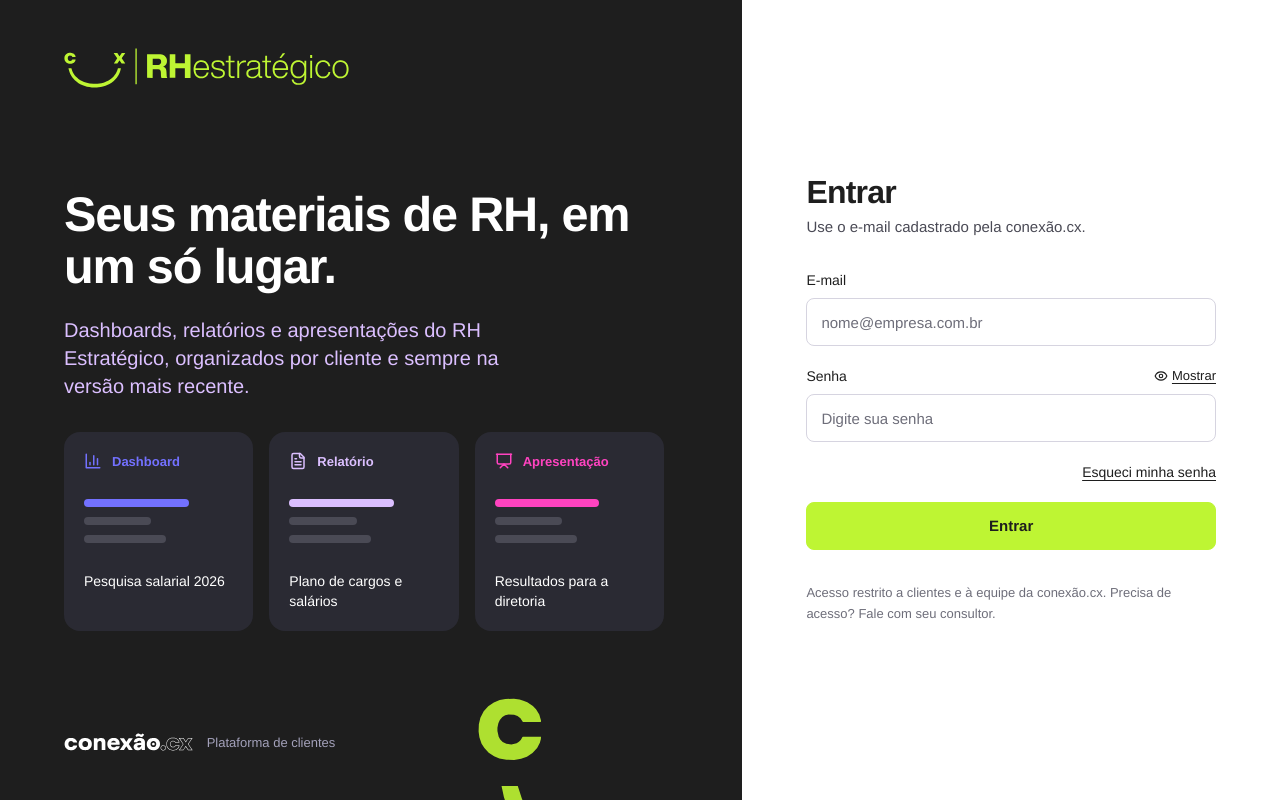
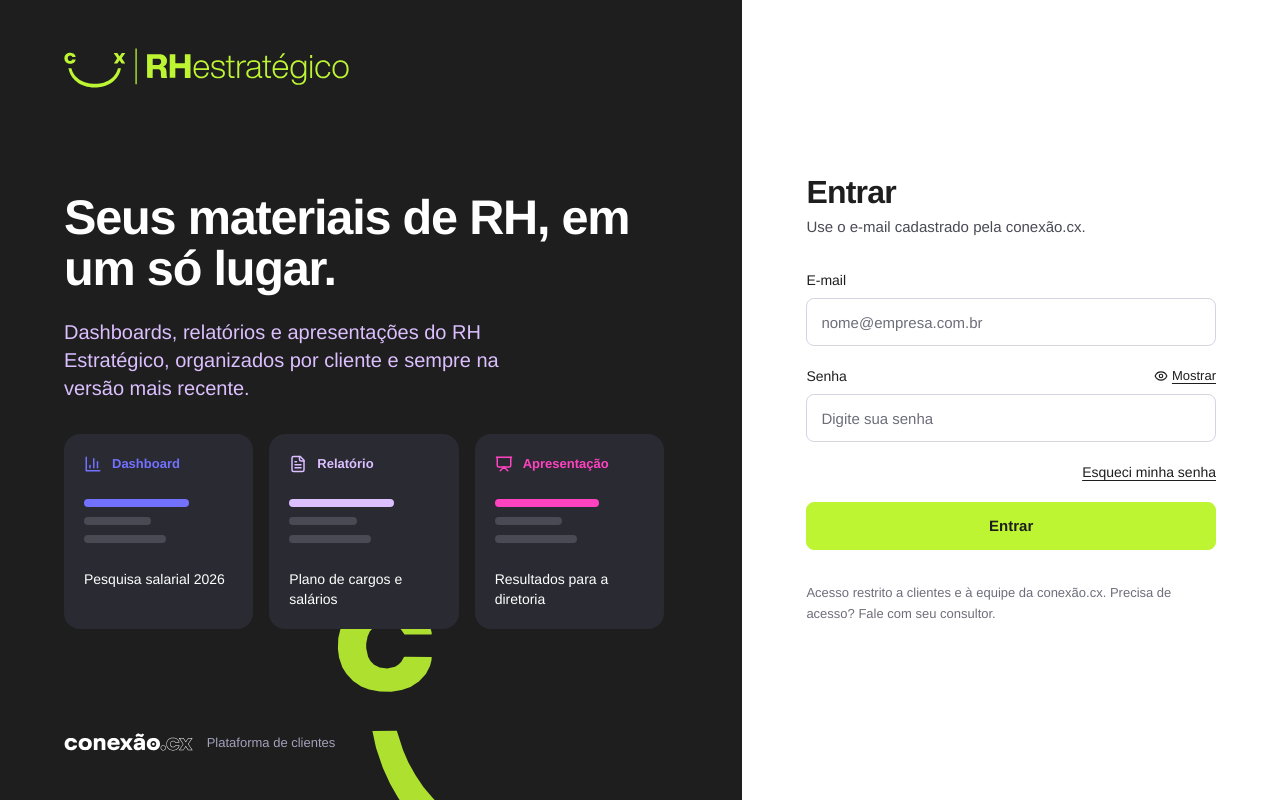
Before and after one commit to conexaocxcomercial-web/pesquisa-salarial, a React (Vite) app: page /entrar in a window 1280 px wide. Built offline with nearby package versions, Linux system fonts and the light colour scheme; no server answers.

Commit message:
Update Login.jsx

```diff
--- a/src/paginas/Login.jsx
+++ b/src/paginas/Login.jsx
@@ -13,7 +13,7 @@ const MENSAGENS = {
 
 function Cartao({ cor, Icone, tipo, titulo }) {
   return (
-    <div className="flex-1 min-w-0 rounded-2xl p-5 flex flex-col gap-7" style={{ background: "#2A2A33" }}>
+    <div className="login-cartao flex-1 min-w-0 rounded-2xl flex flex-col" style={{ background: "#2A2A33" }}>
       <div className="flex items-center gap-2.5 text-[13px] font-semibold" style={{ color: cor }}><Icone size={18} aria-hidden="true" />{tipo}</div>
       <div className="flex flex-col gap-2.5">
         <div className="h-2 w-[70%] rounded" style={{ background: cor }} />
@@ -62,7 +62,7 @@ export default function Login() {
         <Logo logo={LOGOS.rh} altura={28} cor="var(--lima)" rotulo="RH Estratégico" className="relative z-10 lg:hidden" />
         <Logo logo={LOGOS.rh} altura={40} cor="var(--lima)" rotulo="RH Estratégico" className="relative z-10 hidden lg:inline-block" />
         <Logo logo={LOGOS.simbolo} altura={260} cor="var(--lima)" rotulo="" className="!absolute -right-24 -bottom-16 opacity-90 lg:hidden" />
-        <Logo logo={LOGOS.simbolo} altura={200} cor="var(--lima)" rotulo="" className="!absolute hidden lg:inline-block -right-20 -bottom-24 opacity-90" />
+        <Logo logo={LOGOS.simbolo} altura={300} cor="var(--lima)" rotulo="" className="!absolute hidden lg:inline-block -right-28 -bottom-24 opacity-90" />
         <div className="relative z-10 flex flex-col gap-4 lg:gap-6 max-w-[600px]">
           <h1 className="login-titulo m-0 font-bold text-white tracking-tight">Seus materiais de RH, em um só lugar.</h1>
           <p className="m-0 text-sm lg:text-lg xl:text-xl leading-relaxed max-w-[500px]" style={{ color: "var(--lilas)" }}>
```
